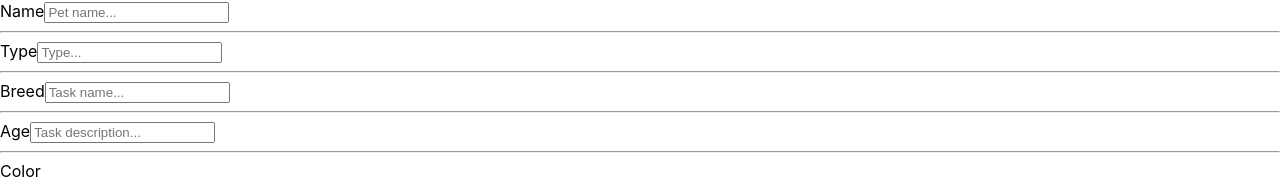
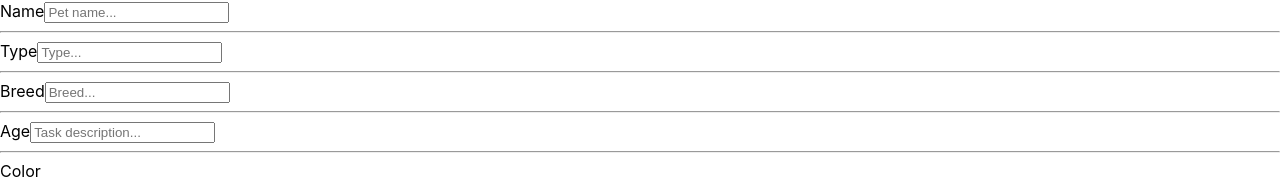
Before and after one commit to EmilPopovski24/PetBook, a React (Create React App) app in the folder petbookclient/: page /addpet in a window 1280 px wide. Shown: the part 129-308 px from the top of the page. Built offline with nearby package versions, Linux system fonts and the light colour scheme; no server answers.

Commit message:
Update AddPet.js

```diff
--- a/petbookclient/src/components/AddPet/AddPet.js
+++ b/petbookclient/src/components/AddPet/AddPet.js
@@ -9,11 +9,11 @@ export const AddPet = () => {
                     <label htmlFor="task-title">Name</label>
                     <input type="text" id="name" name="name" placeholder="Pet name..." />
                     <hr />
-                    <label htmlFor="task-title">Type</label>
+                    <label htmlFor="type-title">Type</label>
                     <input type="text" id="type" name="type" placeholder="Type..." />
                     <hr />
-                    <label htmlFor="task-title">Breed</label>
-                    <input type="text" id="title" name="title" placeholder="Task name..." />
+                    <label htmlFor="breed-title">Breed</label>
+                    <input type="text" id="breed" name="breed" placeholder="Breed..." />
                     <hr />
                     <label htmlFor="task-descrition">Age</label>
                     <input type="text" id="description" name="description" placeholder="Task description..." />
```
